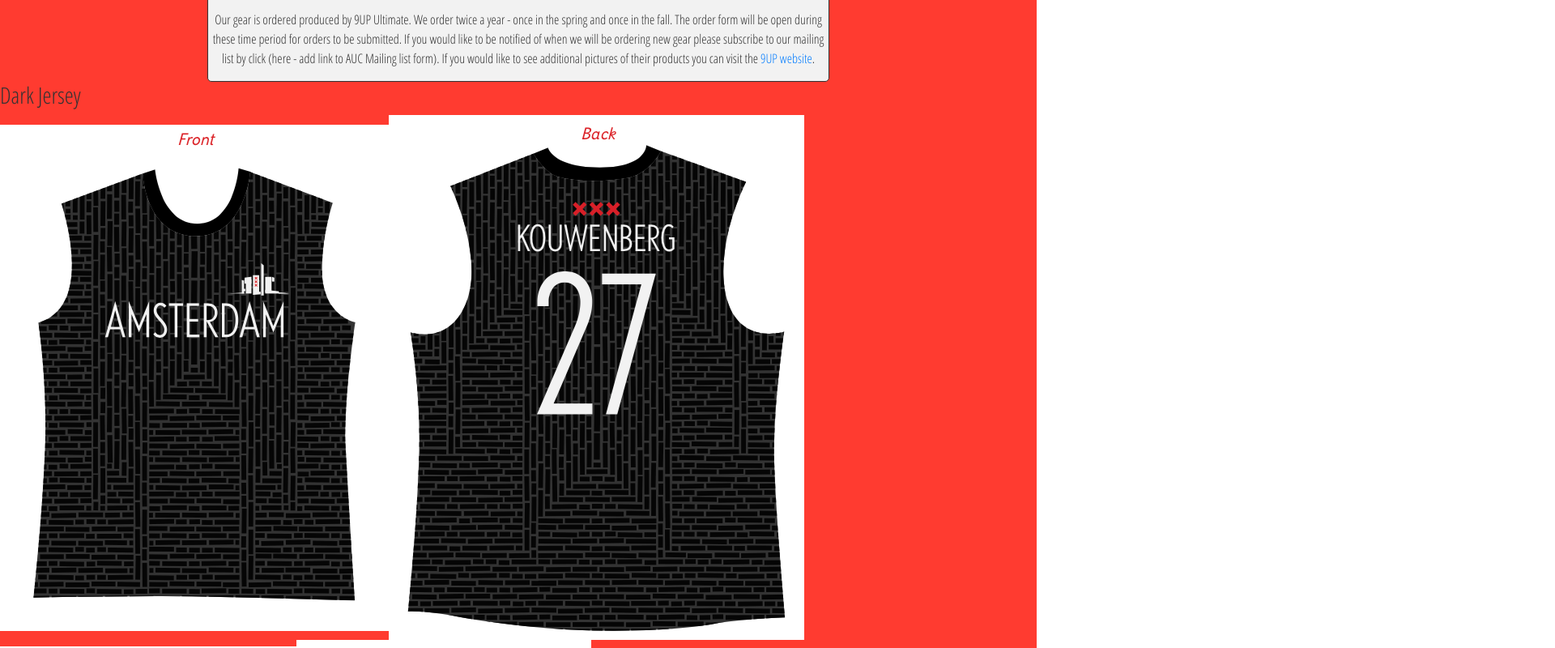
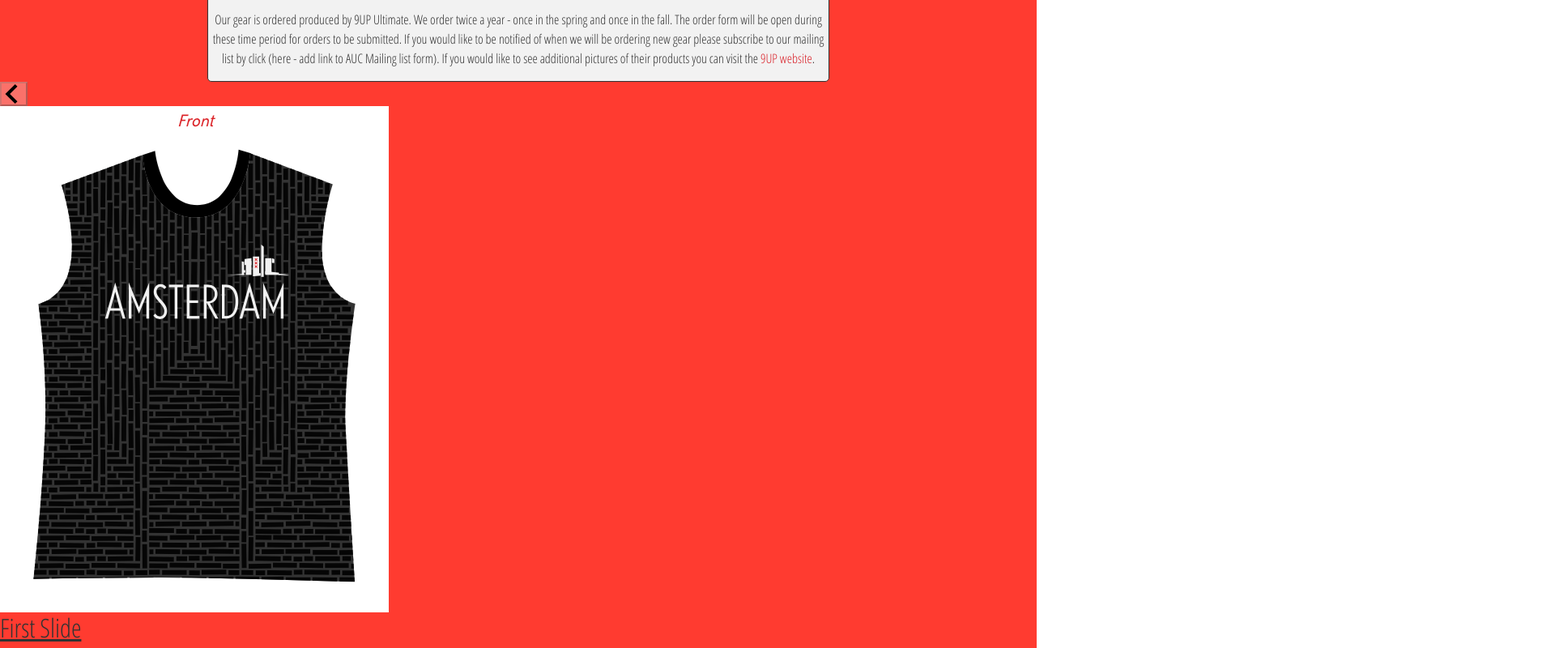
Before and after one commit to curtis-clement/Amsterdam-Ultimate-Club-Client, a React (Create React App) app: page /gear in a window 1280 px wide. Shown: the part 260-1060 px from the top of the page at 81% size, 1920 px wide, since content can reach past the window. Built offline with nearby package versions, Linux system fonts and the light colour scheme; no server answers.

Commit message:
logic for jersey slideshow working

```diff
--- a/package.json
+++ b/package.json
@@ -14,6 +14,7 @@
     "react-redux": "^7.2.0",
     "react-router-dom": "^5.1.2",
     "react-scripts": "3.4.0",
+    "react-slideshow-image": "^1.4.2",
     "redux": "^4.0.5",
     "redux-thunk": "^2.3.0"
   },
--- a/src/CSS Modules/gear.module.css
+++ b/src/CSS Modules/gear.module.css
@@ -1,3 +1,7 @@
+.link {
+  color: #d91f27
+}
+
 .header {
   font-size: 50px;
   text-align: center;
--- /dev/null
+++ b/src/components/SlideShows/index.js
@@ -0,0 +1,57 @@
+import React from 'react';
+import {Fade} from 'react-slideshow-image';
+
+import darkfront from '../../images/gear/darkjerseyfront.jpg';
+import darkback from '../../images/gear/darkjerseyback.jpg';
+import darkleftslv from '../../images/gear/darkjerseylslv.jpg';
+import darkrightslv from '../../images/gear/darkjerseyrslv.jpg';
+
+const darkImages = [
+  darkfront,
+  darkback,
+  darkleftslv,
+  darkrightslv
+]
+
+const fadeProperties = {
+  duration: 5000,
+  transitionDuration: 500,
+  infinite: false,
+  indicators: true,
+  onChange: (oldIndex, newIndex) => {
+    console.log(`fade transition from ${oldIndex} to ${newIndex}`);
+  }
+}
+
+export const DarkJersey = () => {
+  return (
+    <div className="slide-container">
+      <Fade {...fadeProperties}>
+        <div className="each-fade">
+          <div className="image-container">
+            <img src={darkImages[0]} alt='Dark Front'/>
+          </div>
+          <h2>First Slide</h2>
+        </div>
+        <div className="each-fade">
+          <div className="image-container">
+            <img src={darkImages[1]} alt='Dark Back'/>
+          </div>
+          <h2>Second Slide</h2>
+        </div>
+        <div className="each-fade">
+          <div className="image-container">
+            <img src={darkImages[2]} alt='Left Sleeve'/>
+          </div>
+          <h2>Third Slide</h2>
+        </div>
+        <div className="each-fade">
+          <div className="image-container">
+            <img src={darkImages[3]} alt='Right Sleeve'/>
+          </div>
+          <h2>Fourth Slide</h2>
+        </div>
+      </Fade>
+    </div>
+  )
+}
--- a/src/pages/Gear/index.js
+++ b/src/pages/Gear/index.js
@@ -1,10 +1,7 @@
 import React from 'react';
 import style from '../../CSS Modules/gear.module.css';
 
-import darkfront from '../../images/gear/darkjerseyfront.jpg';
-import darkback from '../../images/gear/darkjerseyback.jpg';
-import darkleftslv from '../../images/gear/darkjerseylslv.jpg';
-import darkrightslv from '../../images/gear/darkjerseyrslv.jpg';
+import {DarkJersey} from '../../components/SlideShows';
 
 export default function Gear() {
   return (
@@ -27,17 +24,12 @@
               be submitted. If you would like to be notified of when we will be ordering new gear please
               subscribe to our mailing list by click (here - add link to AUC Mailing list form).
               If you would like to see additional pictures of their products you can visit the
-              <a href='https://www.9upultimate.com/'> 9UP website</a>.
+              <a className={style.link} href='https://www.9upultimate.com/'> 9UP website</a>.
             </p>
         </div>
+
       </section>
-        <div>
-          <h3>Dark Jersey</h3>
-          <img src={darkfront} alt='Dark Front'/>
-          <img src={darkback} alt='Dark Back'/>
-          <img src={darkleftslv} alt='Dark Left Sleeve'/>
-          <img src={darkrightslv} alt='Dark Right Sleeve'/>
-        </div>
+        <DarkJersey />
       <section>
 
       </section>
```
Also changed, not shown: 1 other file (tests, documents, lock files or other folders).
